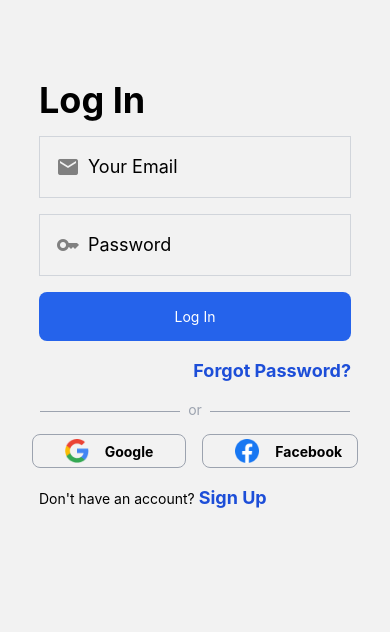
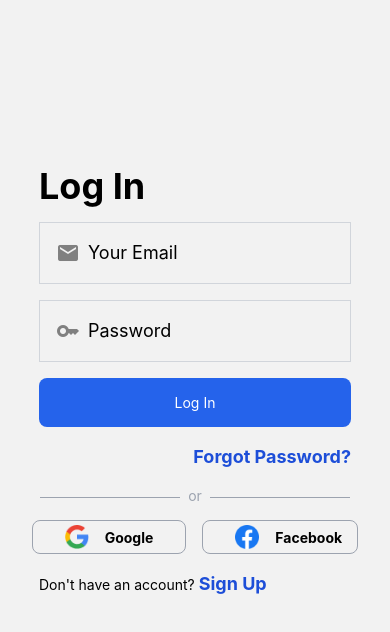
Before and after one commit to CauaRojas/login-chair, a React Native app: screen /Login in a window 390 px wide. Shown: the top 632 px of the page. Built offline with nearby package versions, Linux system fonts and the light colour scheme.

Commit message:
fix design flaw

```diff
--- a/src/screens/Login.tsx
+++ b/src/screens/Login.tsx
@@ -30,8 +30,8 @@ export default function Login() {
     const [loading, setLoading] = useState(false);
 
     return (
-        <View className={'flex-1 justify-center items-center pt-20'}>
-            <View className={'gap-4 font-bold w-4/5 h-full'}>
+        <View className={'flex-1 justify-center items-center pb-20'}>
+            <View className={'gap-4 font-bold w-4/5 '}>
                 <Text style={{ fontWeight: 'bold' }} className={'text-4xl text-left'}>
                     Log In
                 </Text>
```
